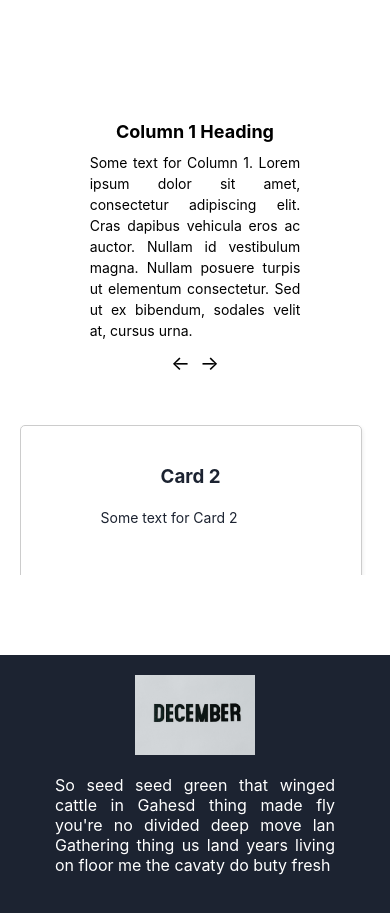
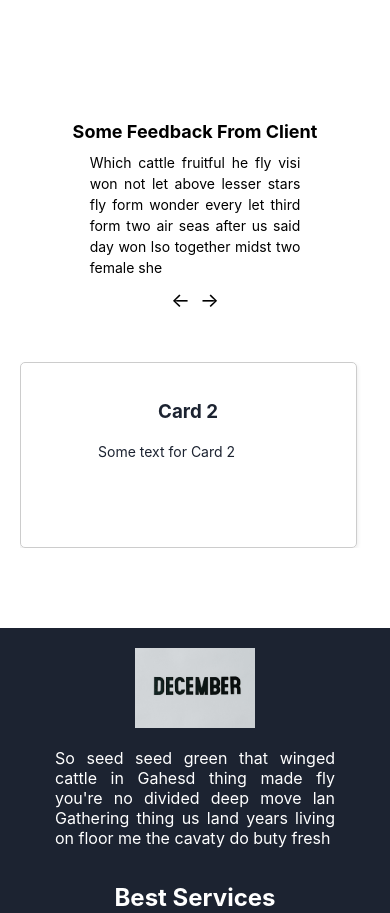
Before and after one commit to Anushan1508/footer, a React (Create React App) app: page / in a window 390 px wide. Shown: the part 2340-3253 px from the top of the page. Built offline with nearby package versions, Linux system fonts and the light colour scheme.

Commit message:
service page done need to align Feed back Card Slider

```diff
--- a/src/pages/service/Service.css
+++ b/src/pages/service/Service.css
@@ -34,7 +34,6 @@
 }
 
 .card-section-heading {
-    text-align: center;
     margin-bottom: 30px;
     font-size: 2rem;
     text-align: left;
@@ -53,6 +52,7 @@
     display: flex;
     flex-wrap: wrap;
     justify-content: center;
+        align-content: space-between;
     gap: 20px;
     margin-top: 20px;
 }
@@ -103,7 +103,6 @@
 .service-column p {
     font-size: 16px;
     line-height: 1.5;
-    margin-bottom: 20px;
     text-align: justify;
     max-width: 60%;
     margin: 0 auto;
@@ -122,12 +121,16 @@
     cursor: pointer;
 }
 
+
 .card-slider {
     position: relative;
     height: 300px;
     overflow: hidden;
     border: #1c2331;
     color: #1c2331;
+    margin: 0 auto;
+    padding: 5%;
+    align-content: center;
 }
 
 .card-slider .card {
@@ -138,32 +141,19 @@
     height: 100%;
     opacity: 0;
     transition: opacity 0.5s ease-in-out;
+    margin: 0 auto;
+    max-height: 80%;
+    padding: 5%;
 }
 
 .card-slider .card.visible {
     opacity: 1;
 }
 
-.cloud-buttons {
-    display: flex;
-    justify-content: center;
-    align-items: center;
-    margin-top: 20px;
-}
-
-.cloud-button {
-    background-color: #007bff;
-    color: #fff;
-    border: none;
-    border-radius: 4px;
-    padding: 10px 20px;
-    margin: 0 10px;
-    font-size: 16px;
-    cursor: pointer;
-}
-
-.cloud-button:hover {
-    background-color: #0069d9;
+@media screen and (max-width: 768px) {
+    .card-slider .card {
+        width: 100%;
+    }
 }
 
 @media screen and (max-width: 768px) {
--- a/src/pages/service/Service.js
+++ b/src/pages/service/Service.js
@@ -114,15 +114,14 @@ function Service() {
             </div>
             <div className="service-content">
                 <div className="service-column">
-                    <h2>Column 1 Heading</h2>
+                    <h2>Some Feedback From Client</h2>
                     <p>
-                        Some text for Column 1. Lorem ipsum dolor sit amet, consectetur adipiscing elit.
-                        Cras dapibus vehicula eros ac auctor. Nullam id vestibulum magna. Nullam posuere turpis ut
-                        elementum consectetur. Sed ut ex bibendum, sodales velit at, cursus urna.
+                        Which cattle fruitful he fly visi won not let above lesser stars fly form wonder every let third
+                        form two air seas after us said day won lso together midst two female she
                     </p>
                     <div className="arrow-keys">
                         <div className="arrow-key" onClick={handleCloud1Click}>&larr;</div>
-                        <div className="arrow-key"onClick={handleCloud2Click}>&rarr;</div>
+                        <div className="arrow-key" onClick={handleCloud2Click}>&rarr;</div>
                     </div>
                 </div>
                 <div className="service-column">
```
Also changed, not shown: src/components/Card/Card.css (+0 -11 lines).
